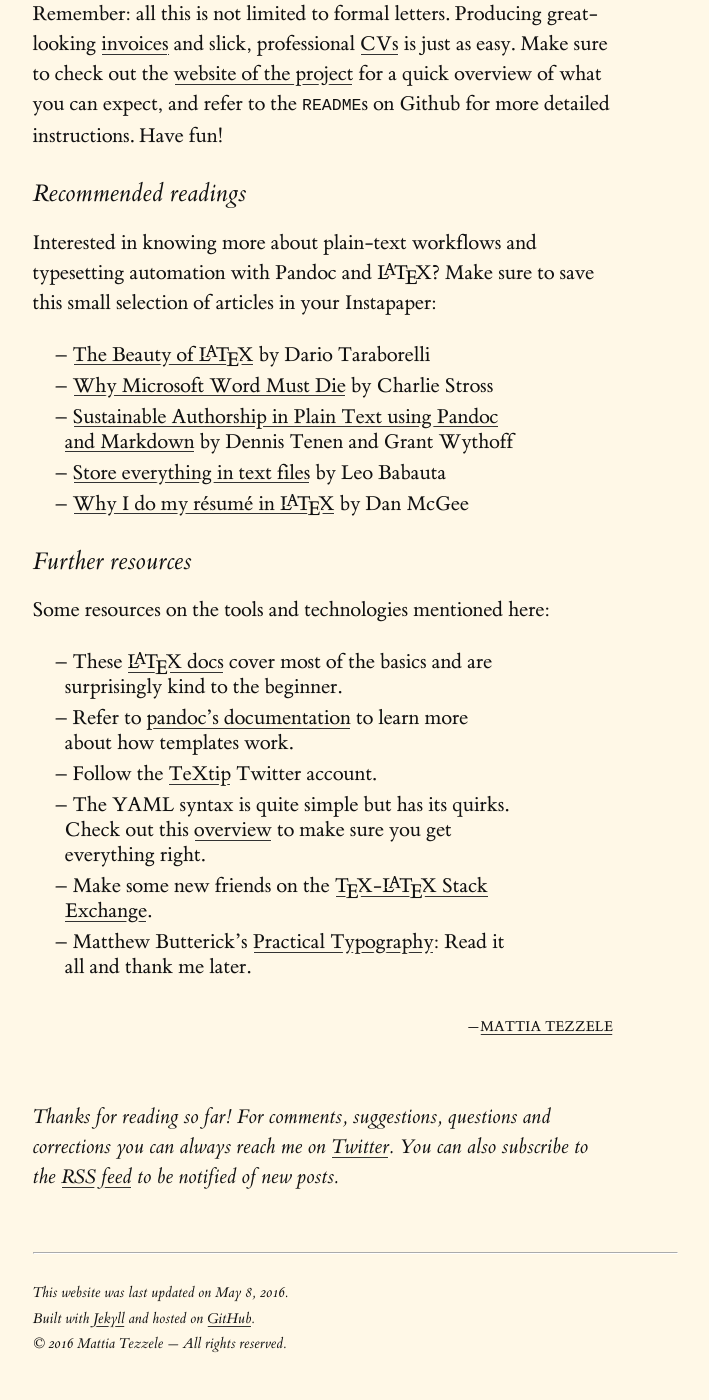
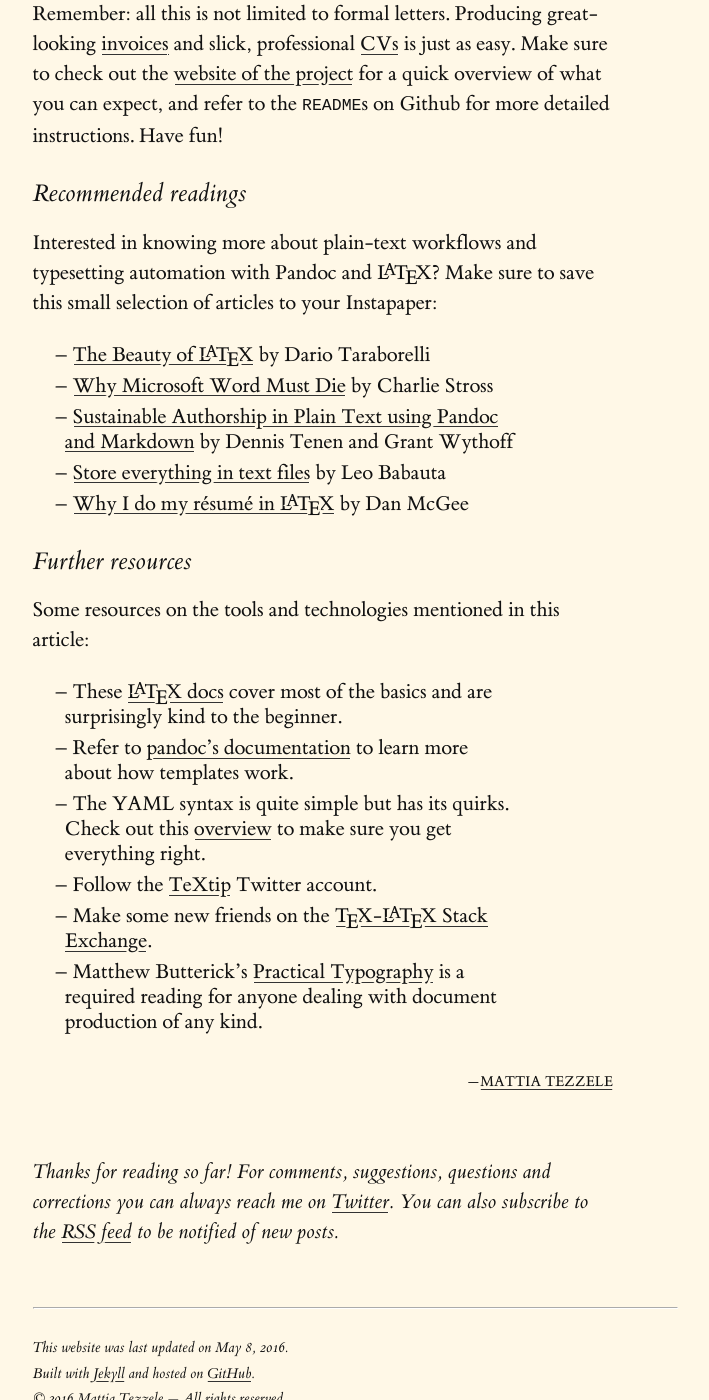
Before and after one commit to mrzool/mrzool.github.io, a Jekyll site: the page built from _posts/2015-11-24-typesetting-automation.md, in a window 1280 px wide and 1400 px high, scrolled down 8792 px. Shown: the whole window, without its empty margins (285-994 px from the left). Built offline with Jekyll 4.4.1, drawn with Linux system fonts in a browser that asks for light colours; before the commit the page ends 10168 px from its top, so only the background shows below that; some of the changed text lies outside the part shown.

Commit message:
Revise and polish

```diff
--- a/_posts/2015-11-24-typesetting-automation.md
+++ b/_posts/2015-11-24-typesetting-automation.md
@@ -218,7 +218,7 @@ Remember: all this is not limited to formal letters. Producing great-looking [in
 
 ### Recommended readings
 
-Interested in knowing more about plain-text workflows and typesetting automation with Pandoc and <span class="latex">L<sup>a</sup>T<sub>e</sub>X</span>? Make sure to save this small selection of articles in your Instapaper:
+Interested in knowing more about plain-text workflows and typesetting automation with Pandoc and <span class="latex">L<sup>a</sup>T<sub>e</sub>X</span>? Make sure to save this small selection of articles to your Instapaper:
 
 - [The Beauty of <span class="latex">L<sup>a</sup>T<sub>e</sub>X</span>](http://nitens.org/taraborelli/latex) by Dario Taraborelli
 - [Why Microsoft Word Must Die](http://www.antipope.org/charlie/blog-static/2013/10/why-microsoft-word-must-die.html) by Charlie Stross
@@ -228,11 +228,11 @@ Interested in knowing more about plain-text workflows and typesetting automation
 
 ### Further resources
 
-Some resources on the tools and technologies mentioned here:
+Some resources on the tools and technologies mentioned in this article:
 
 - These [<span class="latex">L<sup>a</sup>T<sub>e</sub>X</span> docs](https://www.sharelatex.com/learn) cover most of the basics and are surprisingly kind to the beginner.
 - Refer to [pandoc's documentation](http://pandoc.org/demo/example9/templates.html) to learn more about how templates work.
+- The YAML syntax is quite simple but has its quirks. Check out this [overview](http://learnxinyminutes.com/docs/yaml/) to make sure you get everything right.
 - Follow the [TeXtip](https://twitter.com/TeXtip) Twitter account.
-- The YAML syntax is quite simple but has its quirks. Check out this [overview](http://learnxinyminutes.com/docs/yaml/) to make sure you get everything right.
 - Make some new friends on the [<span class="latex">T<sub>e</sub>X</span>-<span class="latex">L<sup>a</sup>T<sub>e</sub>X</span> Stack Exchange](http://tex.stackexchange.com/).
-- Matthew Butterick's [Practical Typography](http://practicaltypography.com/): Read it all and thank me later.
+- Matthew Butterick's [Practical Typography](http://practicaltypography.com/) is a required reading for anyone dealing with document production of any kind.
```
Also changed, not shown: other parts of _posts/2015-11-24-typesetting-automation.md (+1 -1 lines).
